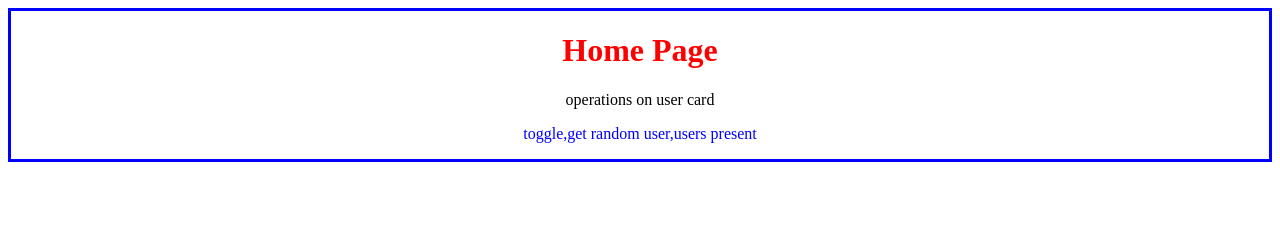
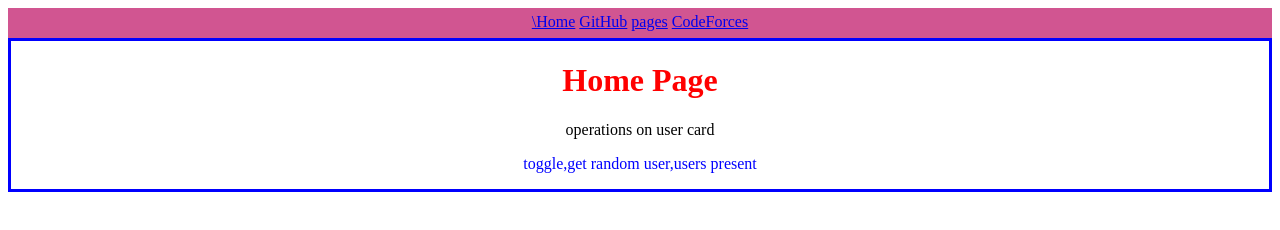
Before and after one commit to anjali-3636/Auto--suggest, a website: page frontend/index.html in a window 1280 px wide. Drawn offline with Linux system fonts and the light colour scheme.

Commit message:
auto_suggest page

```diff
--- a/frontend/index.html
+++ b/frontend/index.html
@@ -7,6 +7,12 @@
     <link rel="stylesheet" href="index.css">
 </head>
 <body>
+    <div id="nav">
+        <a href="/">\Home</a>
+        <a href="https://github.com/anjali-3636/Auto--suggest" target="_blank">GitHub</a>
+        <a href="./pages/auto-suggest.html" target="_blank">pages</a>
+        <a href="/">CodeForces</a>
+    </div>
     <div id="home-card">
         <h1>Home Page</h1>
         <p id="p1">operations on user card</p>
```
Also changed, not shown: frontend/pages/autosuggest.html (added, +12 -0 lines).
